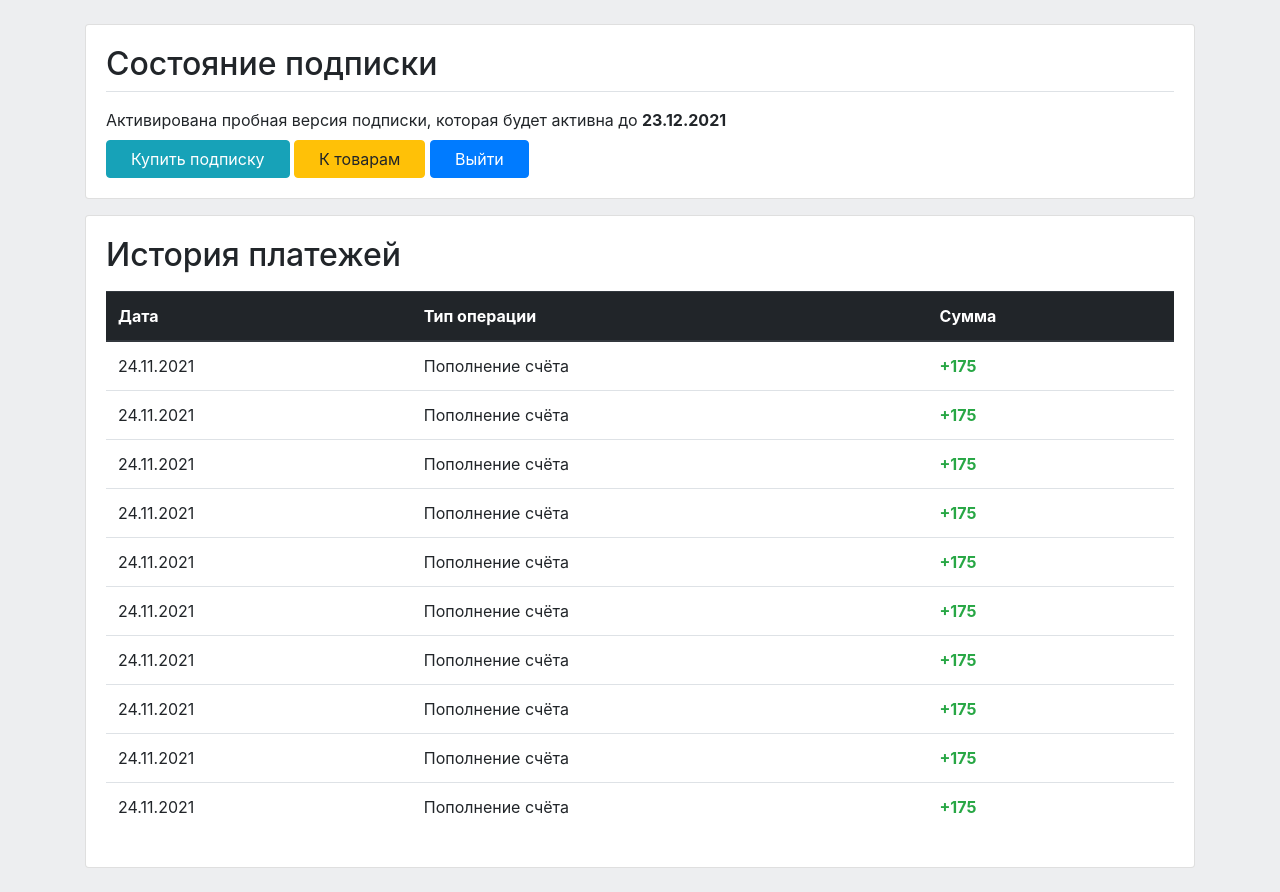
After one commit to aspitsin138/django_data_viewer, a Django app: page /billing/ in a window 1280 px wide. The commit adds this page. Run offline with Django 3.2, Linux system fonts and the light colour scheme; the visitor is signed in with stand-in values (Sample User, id 1); parts of the project's set-up code (start-up, migrations or seed data) failed here and were passed over; some libraries are stand-ins or nearby versions.

Commit message:
billing template, relations

```diff
--- a/data_panel/admin.py
+++ b/data_panel/admin.py
@@ -1,5 +1,5 @@
 from django.contrib import admin
 
-from .models import Item
+from .models import Item, Category, Provider, Brand, ItemUrl
 
-admin.site.register([Item])
+admin.site.register([Item, Category, Provider, Brand, ItemUrl])
--- /dev/null
+++ b/data_panel/templates/billing.html
@@ -0,0 +1,84 @@
+{% extends "base.html" %}
+{% block content %}
+    <div class="container mt-4 pb-4">
+        <div class="card">
+            <div class="card-body">
+                <h2>Состояние подписки</h2>
+                <div class="border-top pt-3">
+                    Активирована пробная версия подписки, которая будет активна до <strong>23.12.2021</strong>
+                </div>
+                <a class="btn btn-info px-4 mt-2" href="#">Купить подписку</a>
+                <a class="btn btn-warning px-4 mt-2" href="{% url 'index' %}">К товарам</a>
+                <a class="btn btn-primary px-4 mt-2" href="{% url 'sign-out' %}">Выйти</a>
+            </div>
+        </div>
+        <div class="card mt-3">
+            <div class="card-body">
+                <h2 class="mb-3">История платежей</h2>
+                <div class="table-responsive">
+                    <table class="table">
+                        <thead class="thead-dark">
+                        <tr>
+                            <th scope="col">Дата</th>
+                            <th scope="col">Тип операции</th>
+                            <th scope="col">Сумма</th>
+                        </tr>
+                        </thead>
+                        <tbody>
+                        <tr>
+                            <td>24.11.2021</td>
+                            <td>Пополнение счёта</td>
+                            <th class="text-success">+175</th>
+                        </tr>
+                        <tr>
+                            <td>24.11.2021</td>
+                            <td>Пополнение счёта</td>
+                            <th class="text-success">+175</th>
+                        </tr>
+                        <tr>
+                            <td>24.11.2021</td>
+                            <td>Пополнение счёта</td>
+                            <th class="text-success">+175</th>
+                        </tr>
+                        <tr>
+                            <td>24.11.2021</td>
+                            <td>Пополнение счёта</td>
+                            <th class="text-success">+175</th>
+                        </tr>
+                        <tr>
+                            <td>24.11.2021</td>
+                            <td>Пополнение счёта</td>
+                            <th class="text-success">+175</th>
+                        </tr>
+                        <tr>
+                            <td>24.11.2021</td>
+                            <td>Пополнение счёта</td>
+                            <th class="text-success">+175</th>
+                        </tr>
+                        <tr>
+                            <td>24.11.2021</td>
+                            <td>Пополнение счёта</td>
+                            <th class="text-success">+175</th>
+                        </tr>
+                        <tr>
+                            <td>24.11.2021</td>
+                            <td>Пополнение счёта</td>
+                            <th class="text-success">+175</th>
+                        </tr>
+                        <tr>
+                            <td>24.11.2021</td>
+                            <td>Пополнение счёта</td>
+                            <th class="text-success">+175</th>
+                        </tr>
+                        <tr>
+                            <td>24.11.2021</td>
+                            <td>Пополнение счёта</td>
+                            <th class="text-success">+175</th>
+                        </tr>
+                        </tbody>
+                    </table>
+                </div>
+            </div>
+        </div>
+    </div>
+{% endblock content %}
--- a/data_panel/views.py
+++ b/data_panel/views.py
@@ -1,17 +1,18 @@
 import json
 import re
 
+from django.conf import settings
+from django.contrib.auth.decorators import login_required
 from django.contrib.auth.mixins import LoginRequiredMixin
+from django.db.models import F
 from django.http import QueryDict, HttpResponse
 from django.shortcuts import render, redirect
 from django.views.decorators.csrf import csrf_exempt
 from django_filters.views import FilterView
-from django.db.models import F
-from django.conf import settings
 
 from .filters import ItemFilter
 from .forms import UserRegisterForm
-from .models import Item
+from .models import Item, Brand, Category, Provider, ItemUrl
 
 
 def register(request):
@@ -35,7 +36,6 @@ def add_goods(request):
             data = json.loads(request.body)
 
             request_key = data.pop('API_KEY', None)
-
             if request_key != settings.API_KEY:
                 return HttpResponse(status=403)
 
@@ -43,14 +43,42 @@ def add_goods(request):
                 if value == "":
                     data[key] = None
 
+            if data['url']:
+                data['url'] = ItemUrl.objects.get_or_create(url=data['url'])[0]
+            else:
+                del data['url']
+
+            if data['brand']:
+                data['brand'] = Brand.objects.get_or_create(name=data['brand'])[0]
+            else:
+                del data['brand']
+
+            if data['provider']:
+                data['provider'] = Provider.objects.get_or_create(name=data['provider'])[0]
+            else:
+                del data['provider']
+
+            categories = []
+
+            if data['categories']:
+                for cg in data['categories'].split("/"):
+                    categories.append(Category.objects.get_or_create(name=cg.strip())[0])
+            del data['categories']
+
             item = Item(**data)
             item.save()
+            item.categories.set(categories)
             return HttpResponse(status=200, content="OK")
         except Exception as e:
             print(e)
             return HttpResponse(status=406)
     else:
         return HttpResponse(status=405)
+
+
+@login_required
+def billing(request):
+    return render(request, 'billing.html')
 
 
 class ItemListView(LoginRequiredMixin, FilterView):
--- a/kwork/urls.py
+++ b/kwork/urls.py
@@ -27,9 +27,10 @@ logout_view = auth_views.LogoutView.as_view(template_name='sign-out.html')
 
 urlpatterns = [
     path('admin/', admin.site.urls),
+    path('billing/', panel_views.billing, name="billing"),
     path('sign-in/', login_view, name="sign-in"),
     path('sign-up/', panel_views.register, name="sign-up"),
     path('sign-out/', logout_view, name="sign-out"),
-    path('private-api/goods/add', panel_views.add_goods),
+    path('api/goods/add', panel_views.add_goods),
     path('', panel_views.ItemListView.as_view(), name="index"),
 ]
```
Also changed, not shown: data_panel/models.py (+48 -4 lines), data_panel/templates/item_list.html (+7 -3 lines), data_panel/migrations/0001_initial.py, data_panel/migrations/0002_auto_20211112_0019.py (deleted), data_panel/migrations/0003_alter_item_price.py (deleted), data_panel/migrations/0004_alter_item_id.py (deleted), data_panel/migrations/0005_auto_20211112_2012.py (deleted).
